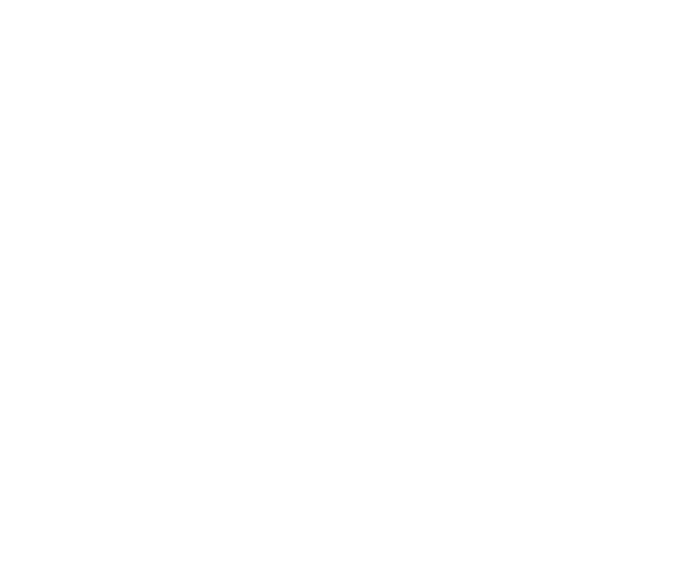
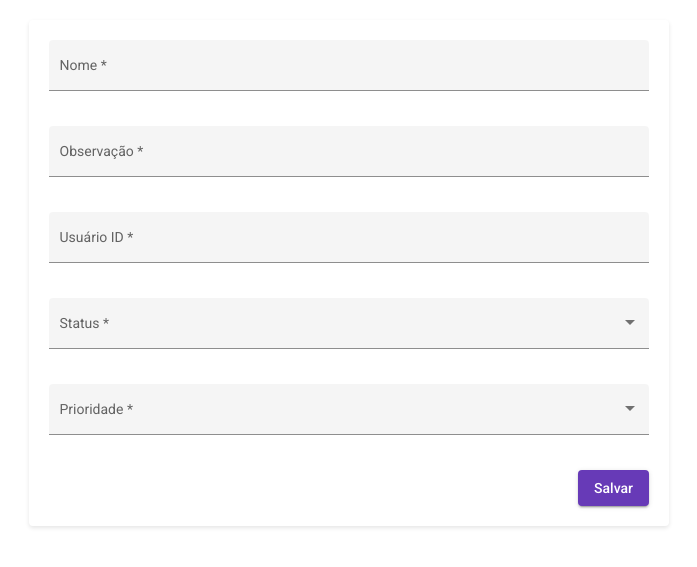
Before and after one commit to GuuhLana/taskninja-ui, an Angular app: page /tarefas/cadastrar in a window 1280 px wide. Before the commit this address led to /. Shown: the part 127-694 px from the top of the page, without its empty margins (291-988 px from the left). Built offline with nearby package versions, Linux system fonts and the light colour scheme.

Commit message:
Adicionando telas - tarefas

```diff
--- a/src/app/app-routing.module.ts
+++ b/src/app/app-routing.module.ts
@@ -11,8 +11,9 @@ const routes: Routes = [
   { path: 'login', component: LoginComponent },
   { path: 'lista-usuario', component: UsuarioListaComponent },
   { path: 'formulario-usuario', component: UsuarioFormComponent },
-  { path: 'lista-tarefa', component: TarefaListaComponent },
-  { path: 'formulario-tarefa', component: TarefaFormComponent }
+  { path: 'tarefas', component: TarefaListaComponent },
+  { path: 'tarefas/cadastrar', component: TarefaFormComponent },
+  { path: 'tarefas/editar/:id', component: TarefaFormComponent },
 ];
 
 @NgModule({
--- a/src/app/components/tarefa/tarefa-form/tarefa-form.component.css
+++ b/src/app/components/tarefa/tarefa-form/tarefa-form.component.css
@@ -0,0 +1,30 @@
+.tarefa-form-container {
+    display: flex;
+    justify-content: center;
+    align-items: center;
+    min-height: 100vh;
+    padding: 20px;
+    box-sizing: border-box;
+}
+
+.tarefa-form-card {
+    width: 100%;
+    max-width: 600px;
+    padding: 20px;
+    border-radius: 4px;
+    box-shadow: 0 2px 4px rgba(0, 0, 0, 0.1);
+}
+
+.mat-form-field {
+    width: 100%;
+    margin-bottom: 16px;
+}
+
+.form-actions {
+    display: flex;
+    justify-content: flex-end;
+}
+
+button {
+    border-radius: 4px;
+}
--- a/src/app/components/tarefa/tarefa-form/tarefa-form.component.html
+++ b/src/app/components/tarefa/tarefa-form/tarefa-form.component.html
@@ -1,21 +1,50 @@
-<table mat-table [dataSource]="tarefas" class="mat-elevation-z8">
+<div class="tarefa-form-container">
+    <mat-card class="tarefa-form-card">
+        <form [formGroup]="tarefaForm" (ngSubmit)="onSubmit()">
+            <mat-form-field appearance="fill">
+                <mat-label>Nome</mat-label>
+                <input matInput formControlName="nomeTarefa">
+                <mat-error *ngIf="tarefaForm.get('nomeTarefa')!.hasError('required')">Nome é obrigatório</mat-error>
+            </mat-form-field>
 
-    <!-- Definição das colunas -->
-    <ng-container matColumnDef="id">
-        <th mat-header-cell *matHeaderCellDef> ID </th>
-        <td mat-cell *matCellDef="let tarefa"> {{tarefa.id}} </td>
-    </ng-container>
+            <mat-form-field appearance="fill">
+                <mat-label>Observação</mat-label>
+                <input matInput formControlName="observacao">
+                <mat-error *ngIf="tarefaForm.get('observacao')!.hasError('required')">Observação é
+                    obrigatória</mat-error>
+            </mat-form-field>
 
-    <ng-container matColumnDef="nome">
-        <th mat-header-cell *matHeaderCellDef> Nome </th>
-        <td mat-cell *matCellDef="let tarefa"> {{tarefa.nome}} </td>
-    </ng-container>
+            <mat-form-field appearance="fill">
+                <mat-label>Usuário ID</mat-label>
+                <input matInput formControlName="usuarioId" type="number">
+                <mat-error *ngIf="tarefaForm.get('usuarioId')!.hasError('required')">Usuário ID é
+                    obrigatório</mat-error>
+            </mat-form-field>
 
-    <ng-container matColumnDef="descricao">
-        <th mat-header-cell *matHeaderCellDef> Descrição </th>
-        <td mat-cell *matCellDef="let tarefa"> {{tarefa.descricao}} </td>
-    </ng-container>
+            <mat-form-field appearance="fill">
+                <mat-label>Status</mat-label>
+                <mat-select formControlName="status">
+                    <mat-option *ngFor="let status of statusOptions" [value]="status.value">
+                        {{ status.viewValue }}
+                    </mat-option>
+                </mat-select>
+                <mat-error *ngIf="tarefaForm.get('status')!.hasError('required')">Status é obrigatório</mat-error>
+            </mat-form-field>
 
-    <tr mat-header-row *matHeaderRowDef="displayedColumns"></tr>
-    <tr mat-row *matRowDef="let row; columns: displayedColumns;"></tr>
-</table>
+            <mat-form-field appearance="fill">
+                <mat-label>Prioridade</mat-label>
+                <mat-select formControlName="prioridade">
+                    <mat-option *ngFor="let prioridade of prioridadeOptions" [value]="prioridade.value">
+                        {{ prioridade.viewValue }}
+                    </mat-option>
+                </mat-select>
+                <mat-error *ngIf="tarefaForm.get('prioridade')!.hasError('required')">Prioridade é
+                    obrigatória</mat-error>
+            </mat-form-field>
+
+            <div class="form-actions">
+                <button mat-raised-button color="primary" type="submit">Salvar</button>
+            </div>
+        </form>
+    </mat-card>
+</div>
--- a/src/app/components/tarefa/tarefa-form/tarefa-form.component.ts
+++ b/src/app/components/tarefa/tarefa-form/tarefa-form.component.ts
@@ -1,6 +1,9 @@
 import { Component, OnInit } from '@angular/core';
 import { TarefaService } from 'src/app/services/tarefa.service';
 import { Tarefa } from 'src/app/interfaces/Tarefa';
+import { FormBuilder, FormGroup, Validators } from '@angular/forms';
+import { ActivatedRoute, Router } from '@angular/router';
+import { MatSnackBar } from '@angular/material/snack-bar';
 
 @Component({
   selector: 'app-tarefa-form',
@@ -8,29 +11,77 @@ import { Tarefa } from 'src/app/interfaces/Tarefa';
   styleUrls: ['./tarefa-form.component.css']
 })
 export class TarefaFormComponent implements OnInit {
+  tarefaForm: FormGroup;
+  isEditMode = false;
+  tarefaId: number | null = null;
 
-  tarefas: Tarefa[] = [];
-  displayedColumns: string[] = ['nome', 'descricao', 'acoes'];
+  statusOptions = [
+    { value: 'NAO_INICIADO', viewValue: 'Não Iniciado' },
+    { value: 'EM_ANDAMENTO', viewValue: 'Em Andamento' },
+    { value: 'IMPEDIDO', viewValue: 'Impedido' },
+    { value: 'CONCLUIDO', viewValue: 'Concluído' }
+  ];
 
-  constructor(private tarefaService: TarefaService) { }
+  prioridadeOptions = [
+    { value: 'BAIXA', viewValue: 'Baixa' },
+    { value: 'MEDIA', viewValue: 'Média' },
+    { value: 'ALTA', viewValue: 'Alta' }
+  ];
+
+  constructor(
+    private fb: FormBuilder,
+    private tarefaService: TarefaService,
+    private route: ActivatedRoute,
+    private router: Router,
+    private snackBar: MatSnackBar
+  ) {
+    this.tarefaForm = this.fb.group({
+      nomeTarefa: ['', Validators.required],
+      observacao: ['', Validators.required],
+      usuarioId: ['', Validators.required],
+      status: ['', Validators.required],
+      prioridade: ['', Validators.required]
+    });
+  }
 
   ngOnInit(): void {
-    this.listarTarefas();
+    this.route.params.subscribe(params => {
+      if (params['id']) {
+        this.isEditMode = true;
+        this.tarefaId = +params['id'];
+        this.loadTarefa(this.tarefaId);
+      }
+    });
   }
 
-  listarTarefas(): void {
-    this.tarefaService.listarTarefas()
-      .subscribe(tarefas => this.tarefas = tarefas);
+  loadTarefa(id: number) {
+    this.tarefaService.obterTarefaPorId(id).subscribe((tarefa: Tarefa) => {
+      this.tarefaForm.patchValue(tarefa);
+    });
   }
 
-  editarTarefa(tarefa: Tarefa): void {
-    // Lógica para editar a tarefa
-  }
+  onSubmit() {
+    if (this.tarefaForm.invalid) {
+        return;
+    }
 
-  deletarTarefa(id: number): void {
-    this.tarefaService.deletarTarefa(id)
-      .subscribe(() => {
-        this.tarefas = this.tarefas.filter(t => t.id !== id);
-      });
+    const tarefa: Tarefa = this.tarefaForm.value;
+    console.log('Nome enviado:', tarefa.nomeTarefa); // Verifique os dados aqui
+
+    if (this.isEditMode && this.tarefaId !== null) {
+        this.tarefaService.editarTarefa(this.tarefaId, tarefa).subscribe(response => {
+            this.snackBar.open('Tarefa atualizada com sucesso', 'Fechar', { duration: 3000 });
+            this.router.navigate(['/tarefas']);
+        }, error => {
+            this.snackBar.open('Erro ao atualizar tarefa', 'Fechar', { duration: 3000 });
+        });
+    } else {
+        this.tarefaService.criarTarefa(tarefa).subscribe(response => {
+            this.snackBar.open(response, 'Fechar', { duration: 3000 });
+            this.router.navigate(['/tarefas']);
+        }, error => {
+            this.snackBar.open('Erro ao criar tarefa', 'Fechar', { duration: 3000 });
+        });
+    }
   }
 }
--- a/src/app/components/tarefa/tarefa-lista/tarefa-lista.component.css
+++ b/src/app/components/tarefa/tarefa-lista/tarefa-lista.component.css
@@ -0,0 +1,47 @@
+.table-container {
+    width: 100%;
+    display: flex;
+    flex-direction: column;
+    align-items: center;
+    padding: 20px;
+    box-sizing: border-box;
+}
+
+button {
+    margin-bottom: 16px;
+    border-radius: 4px;
+}
+
+table {
+    width: 100%;
+    max-width: 1200px;
+    background-color: #fff;
+    border-radius: 4px;
+    overflow: hidden;
+    box-shadow: 0 2px 4px rgba(0, 0, 0, 0.1);
+}
+
+th,
+td {
+    text-align: left;
+    padding: 12px;
+}
+
+th {
+    background-color: #f1f1f1;
+    color: #333;
+}
+
+.action-cell {
+    justify-content: center;
+    gap: 8px;
+}
+
+.mat-icon-button {
+    border-radius: 4px;
+    transition: background-color 0.2s;
+}
+
+.mat-icon-button:hover {
+    background-color: rgba(0, 0, 0, 0.1);
+}
--- a/src/app/components/tarefa/tarefa-lista/tarefa-lista.component.html
+++ b/src/app/components/tarefa/tarefa-lista/tarefa-lista.component.html
@@ -1 +1,45 @@
-<p>tarefa-lista works!</p>
+<div class="table-container">
+    <button mat-raised-button color="primary" (click)="navigateToCadastro()">Cadastrar Nova Tarefa</button>
+    <table mat-table [dataSource]="tarefas" class="mat-elevation-z8">
+
+        <ng-container matColumnDef="id">
+            <th mat-header-cell *matHeaderCellDef> ID </th>
+            <td mat-cell *matCellDef="let tarefa"> {{tarefa.id}} </td>
+        </ng-container>
+
+        <ng-container matColumnDef="nomeTarefa">
+            <th mat-header-cell *matHeaderCellDef> Nome </th>
+            <td mat-cell *matCellDef="let tarefa"> {{tarefa.nomeTarefa}} </td>
+        </ng-container>
+
+        <ng-container matColumnDef="observacao">
+            <th mat-header-cell *matHeaderCellDef> Observação </th>
+            <td mat-cell *matCellDef="let tarefa"> {{tarefa.observacao}} </td>
+        </ng-container>
+
+        <ng-container matColumnDef="status">
+            <th mat-header-cell *matHeaderCellDef> Status </th>
+            <td mat-cell *matCellDef="let tarefa"> {{tarefa.status}} </td>
+        </ng-container>
+
+        <ng-container matColumnDef="prioridade">
+            <th mat-header-cell *matHeaderCellDef> Prioridade </th>
+            <td mat-cell *matCellDef="let tarefa"> {{tarefa.prioridade}} </td>
+        </ng-container>
+
+        <ng-container matColumnDef="acoes">
+            <th mat-header-cell *matHeaderCellDef> Ações </th>
+            <td mat-cell *matCellDef="let tarefa" class="action-cell">
+                <button mat-icon-button color="warn" (click)="deletarTarefa(tarefa.id)">
+                    <mat-icon>delete</mat-icon>
+                </button>
+                <button mat-icon-button color="primary" (click)="editarTarefa(tarefa.id)">
+                    <mat-icon>edit</mat-icon>
+                </button>
+            </td>
+        </ng-container>
+
+        <tr mat-header-row *matHeaderRowDef="displayedColumns"></tr>
+        <tr mat-row *matRowDef="let row; columns: displayedColumns;"></tr>
+    </table>
+</div>
--- a/src/app/components/tarefa/tarefa-lista/tarefa-lista.component.ts
+++ b/src/app/components/tarefa/tarefa-lista/tarefa-lista.component.ts
@@ -1,15 +1,63 @@
 import { Component, OnInit } from '@angular/core';
+import { Router } from '@angular/router';
+import { MatSnackBar } from '@angular/material/snack-bar';
+import { Tarefa } from 'src/app/interfaces/Tarefa';
+import { TarefaService } from 'src/app/services/tarefa.service';
 
 @Component({
   selector: 'app-tarefa-lista',
   templateUrl: './tarefa-lista.component.html',
   styleUrls: ['./tarefa-lista.component.css']
 })
+
 export class TarefaListaComponent implements OnInit {
+  tarefas: Tarefa[] = [];
+  displayedColumns: string[] = ['id', 'nomeTarefa', 'observacao', 'status', 'prioridade', 'acoes'];
 
-  constructor() { }
+  constructor(
+    private tarefaService: TarefaService,
+    private router: Router,
+    private snackBar: MatSnackBar
+  ) {}
 
   ngOnInit(): void {
+    this.loadTarefas();
   }
 
+  loadTarefas(): void {
+    //A FAZER
+    // Substitua pelo ID do usuário que você deseja listar as tarefas
+    const usuarioId = 2;
+
+    this.tarefaService.listarTarefasPorUsuario(usuarioId).subscribe(
+      (data: Tarefa[]) => {
+        this.tarefas = data;
+      },
+      (error) => {
+        console.error('Erro ao carregar tarefas:', error);
+        this.snackBar.open('Erro ao carregar tarefas', 'Fechar', { duration: 3000 });
+      }
+    );
+  }
+
+  deletarTarefa(id: number): void {
+    this.tarefaService.deletarTarefa(id).subscribe(
+      () => {
+        this.snackBar.open('Tarefa deletada com sucesso', 'Fechar', { duration: 3000 });
+        this.loadTarefas();
+      },
+      (error) => {
+        console.error('Erro ao deletar tarefa:', error);
+        this.snackBar.open('Erro ao deletar tarefa', 'Fechar', { duration: 3000 });
+      }
+    );
+  }
+
+  editarTarefa(id: number): void {
+    this.router.navigate(['tarefas/editar/', id]);
+  }
+
+  navigateToCadastro(): void {
+    this.router.navigate(['/tarefas/cadastrar']);
+  }
 }
--- a/src/app/interfaces/Tarefa.ts
+++ b/src/app/interfaces/Tarefa.ts
@@ -1,7 +1,7 @@
 export interface Tarefa {
     id: number;
-    nome: string;
-    descricao: string;
+    nomeTarefa: string;
+    observacao: string;
     status: string;
     prioridade: string;
     dataInicio: string;
```
Also changed, not shown: src/app/app.module.ts (+10 -3 lines), src/app/services/tarefa.service.ts (+12 -24 lines).
